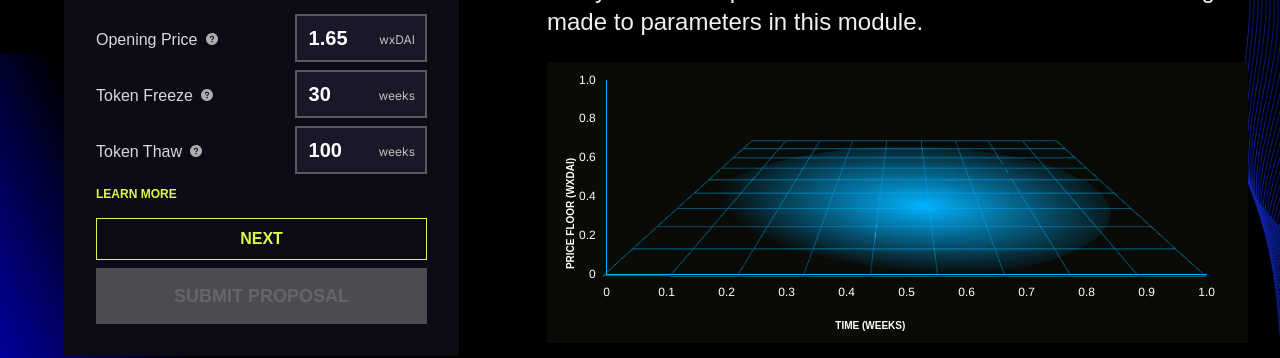
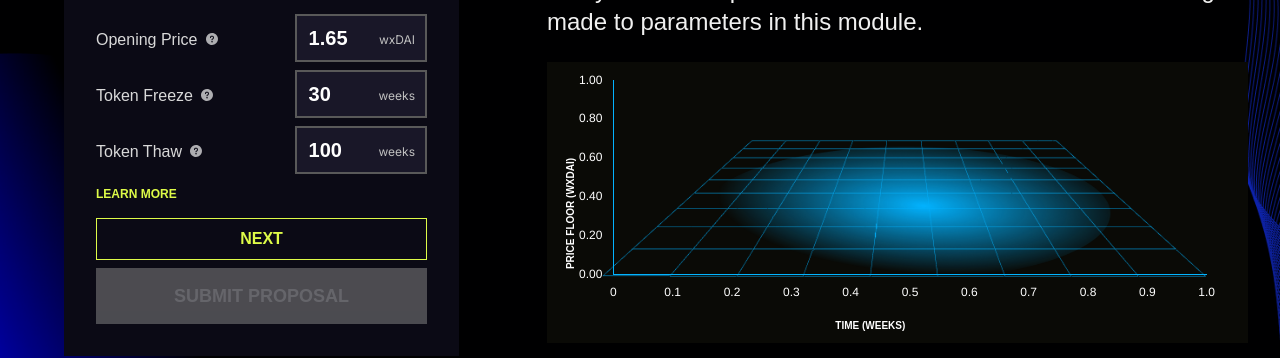
Before and after one commit to CommonsBuild/commons-config-frontend, a Next.js app: page /config/1 in a window 1280 px wide. Shown: the part 198-556 px from the top of the page. Built offline with nearby package versions, Linux system fonts and the light colour scheme; no server answers; a web font is replaced by a local one.

Commit message:
hotfix: axis label showing 2 decimals

```diff
--- a/src/components/charts/TokenFreezeThaw.tsx
+++ b/src/components/charts/TokenFreezeThaw.tsx
@@ -34,6 +34,9 @@ const options = {
       ticks: {
         color: '#FFFFFF',
         stepSize: 0.2,
+        callback(value) {
+          return `${value.toFixed(2)}`;
+        },
       },
       beginAtZero: true,
       position: 'left',
```
